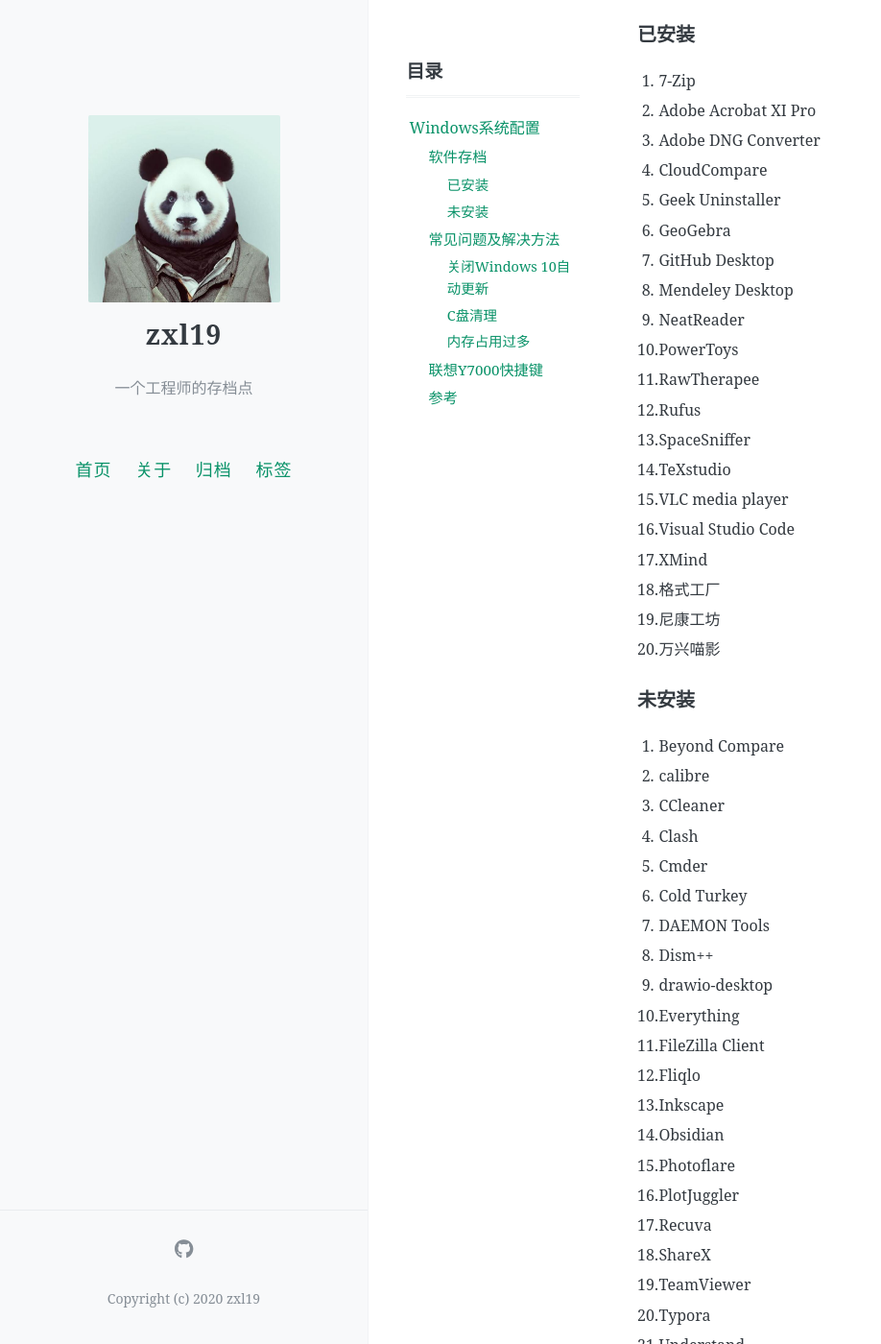
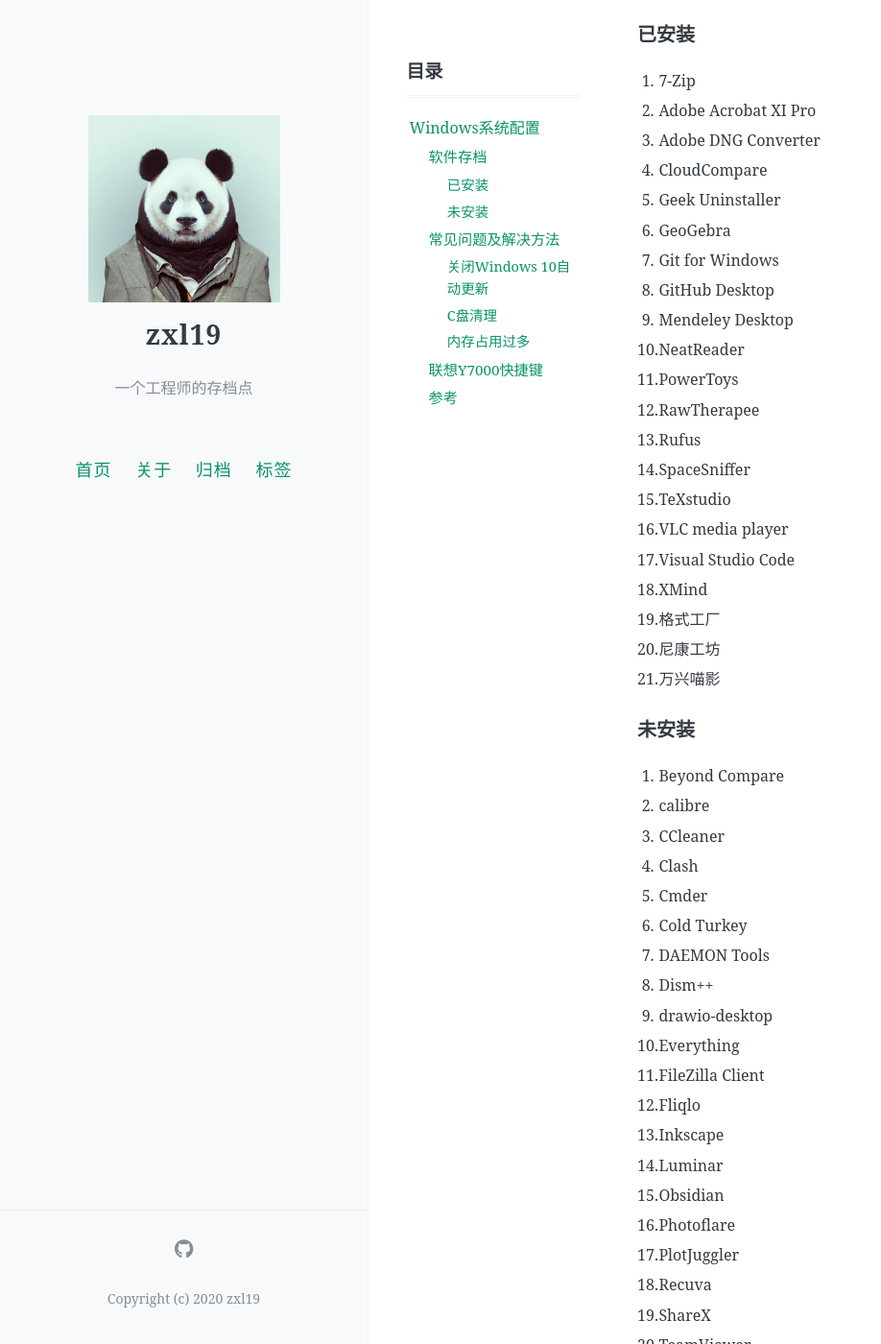
Before and after one commit to zxl19/zxl19.github.io, a Jekyll site: the page built from _posts/2021-09-15-windows-setup.md, in a window 1280 px wide and 1400 px high, scrolled down 296 px. Shown: the whole window at 96% size, without its empty margins (0-918 px from the left). Built offline with Jekyll 4.4.1, drawn with Linux system fonts in a browser that asks for light colours; comment, search, counter and statistics services are not loaded.

Commit message:
Update Posts

```diff
--- a/_posts/2021-09-15-windows-setup.md
+++ b/_posts/2021-09-15-windows-setup.md
@@ -25,20 +25,21 @@ pinned: false
 4. CloudCompare
 5. Geek Uninstaller
 6. GeoGebra
-7. GitHub Desktop
-8. Mendeley Desktop
-9. NeatReader
-10. PowerToys
-11. RawTherapee
-12. Rufus
-13. SpaceSniffer
-14. TeXstudio
-15. VLC media player
-16. Visual Studio Code
-17. XMind
-18. 格式工厂
-19. 尼康工坊
-20. 万兴喵影
+7. Git for Windows
+8. GitHub Desktop
+9. Mendeley Desktop
+10. NeatReader
+11. PowerToys
+12. RawTherapee
+13. Rufus
+14. SpaceSniffer
+15. TeXstudio
+16. VLC media player
+17. Visual Studio Code
+18. XMind
+19. 格式工厂
+20. 尼康工坊
+21. 万兴喵影
 
 ### 未安装
 
@@ -55,15 +56,16 @@ pinned: false
 11. FileZilla Client
 12. Fliqlo
 13. Inkscape
-14. Obsidian
-15. Photoflare
-16. PlotJuggler
-17. Recuva
-18. ShareX
-19. TeamViewer
-20. Typora
-21. Understand
-22. Zotero
+14. Luminar
+15. Obsidian
+16. Photoflare
+17. PlotJuggler
+18. Recuva
+19. ShareX
+20. TeamViewer
+21. Typora
+22. Understand
+23. Zotero
 
 ## 常见问题及解决方法
 
```
Also changed, not shown: _posts/2020-06-03-vscode-setup.md (+3 -1 lines), _posts/2020-06-25-github-setup.md (+11 -9 lines), _posts/2021-05-25-slam-tool.md (+1 -0 lines).
